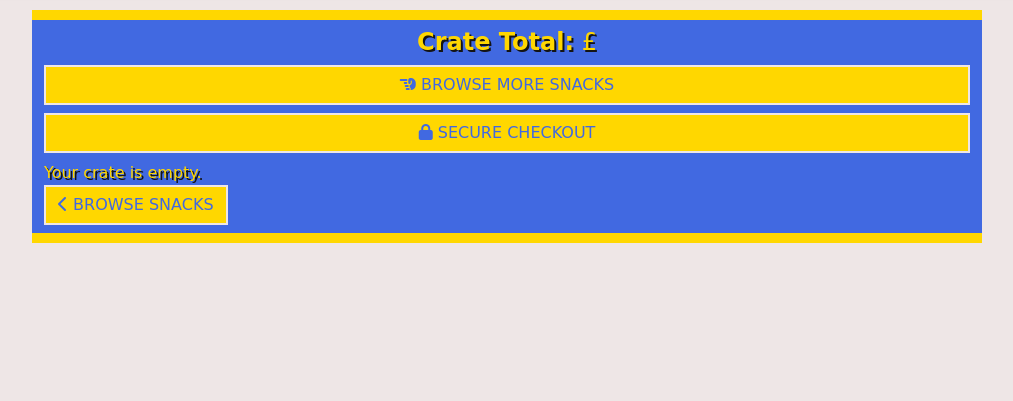
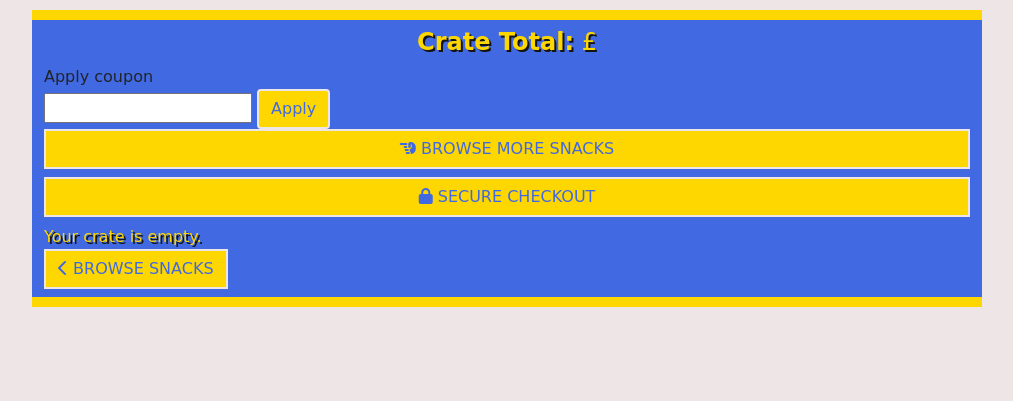
Before and after one commit to JoeyyScott/Gamer-Supplies, a Django app: template crate/templates/crate/crate.html in a window 1280 px wide. Shown: the part 171-572 px from the top of the page, without its empty margins (133-1146 px from the left). Run offline with Django 3.2, Linux system fonts and the light colour scheme; the template is opened without the code that fills it, so the values that code supplies are empty; some libraries are stand-ins or nearby versions; some web fonts are replaced.

Commit message:
[ADD] Added view, url and form in crate.html for coupon codes with functionality to check codes entered

```diff
--- a/crate/templates/crate/crate.html
+++ b/crate/templates/crate/crate.html
@@ -17,6 +17,14 @@
     <div class="row">
         <div class="col-10 offset-1 gamerStyle py-2">
             <h4 class="highlight text-center crate-info"><strong>Crate Total:</strong> £{{ total|floatformat:2 }}</h4>
+            <div class="col-12">
+                Apply coupon
+                <form action="{% url 'coupon_apply' %}" method='POST'>
+                    {% csrf_token %}
+                    <input type="text" name="coupon-code">
+                    <button type='submit' class='btn'>Apply</button>
+                </form>
+            </div>
             <div class="col-12">
                 <a href="{% url 'supplies' %}" class="btn w-100 rounded-0 mb-2">
                     <i class="fas fa-hand-point-left"></i> <span class="text-uppercase my-2">Browse more snacks</span>
--- a/crate/urls.py
+++ b/crate/urls.py
@@ -6,4 +6,5 @@
     path('add/<item_id>/', views.add_to_crate, name='add_to_crate'),
     path('modify/<item_id>/', views.modify_crate, name='modify_crate'),
     path('remove/<item_id>/', views.remove_from_crate, name='remove_from_crate'),
+    path('coupon_apply/', views.coupon_apply, name='coupon_apply'),
 ]
```
Also changed, not shown: crate/views.py (+22 -0 lines).
